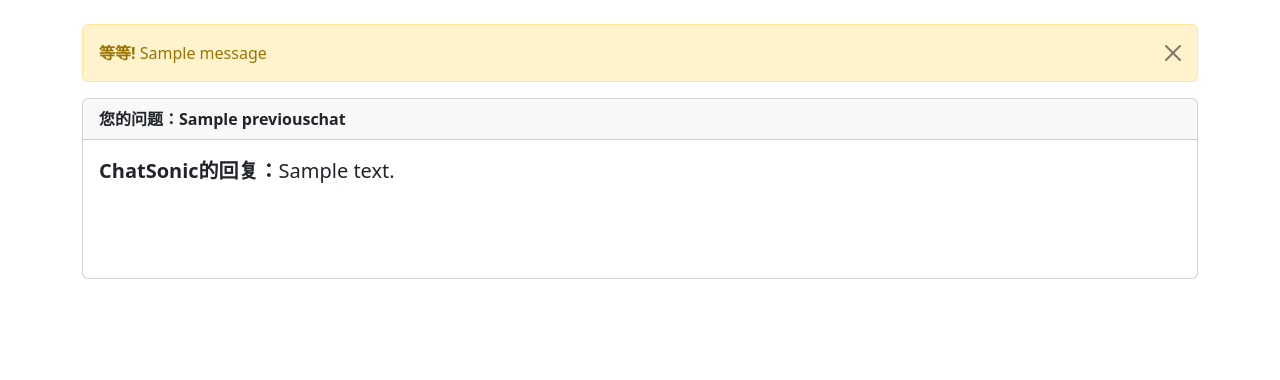
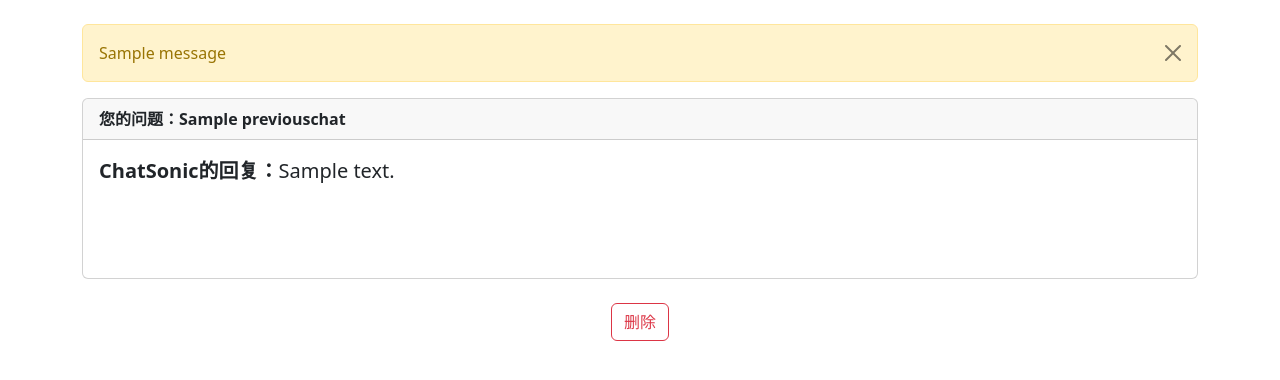
Before and after one commit to YzyrG/AI-Chat-App, a Django app: page /history in a window 1280 px wide. Shown: the part 56-436 px from the top of the page. Run offline with Django 4.2, Linux system fonts and the light colour scheme; tables that the repository leaves empty hold one stand-in row (values such as "Sample post"); one stand-in notice (Sample message) is shown; some libraries are stand-ins or nearby versions.

Commit message:
add delete function

```diff
--- a/Mybot/website/templates/base.html
+++ b/Mybot/website/templates/base.html
@@ -23,7 +23,7 @@
             {% if messages %}
                 {% for message in messages %}
                 <div class="alert alert-warning alert-dismissible fade show" role="alert">
-                    <strong>等等!</strong> {{ message }}
+                    {{ message }}
                     <button type="button" class="btn-close" data-bs-dismiss="alert" aria-label="Close"></button>
                 </div>
                 {% endfor %}
--- a/Mybot/website/templates/history.html
+++ b/Mybot/website/templates/history.html
@@ -14,6 +14,9 @@
               <p><strong>ChatSonic的回复：</strong>{{ chat.answer }}</p><br><br>
             </blockquote>
           </div>
+        </div><br>
+        <div style="text-align:center">
+        <a href="{% url 'delete_history' chat.id %}" class="btn btn-outline-danger" >删除</a>
         </div>
         <br><br>
     {% endfor %}
--- a/Mybot/website/urls.py
+++ b/Mybot/website/urls.py
@@ -4,4 +4,5 @@
 urlpatterns = [
     path('', views.home, name='home'),
     path('history', views.history, name='history'),
+    path('delete_history/<history_id>', views.delete_history, name='delete_history'),
 ]
--- a/Mybot/website/views.py
+++ b/Mybot/website/views.py
@@ -1,4 +1,4 @@
-from django.shortcuts import render
+from django.shortcuts import render, redirect
 from django.contrib import messages
 import requests
 from .models import PreviousChat
@@ -80,5 +80,12 @@
 
 def history(request):
     history_data = PreviousChat.objects.all()
+    print(history_data)
+    return render(request, 'history.html', {"history_data": history_data})
 
-    return render(request, 'history.html', {"history_data": history_data})
+
+def delete_history(request, history_id):
+    delete_data = PreviousChat.objects.get(pk=history_id)
+    delete_data.delete()
+    messages.success(request, "删除成功！")
+    return redirect('history')
```
Lines whose indentation alone changed are shown as unchanged.
